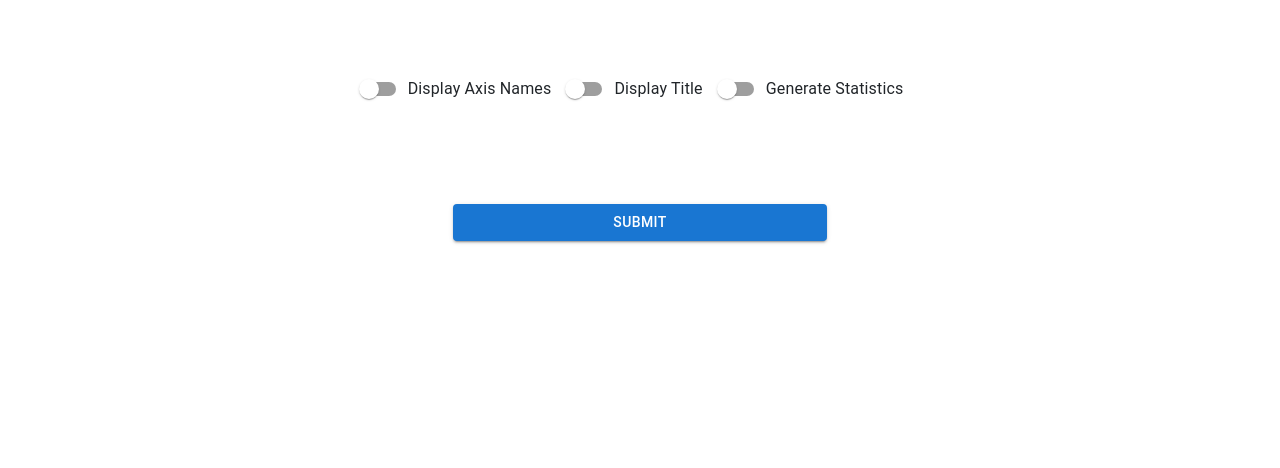
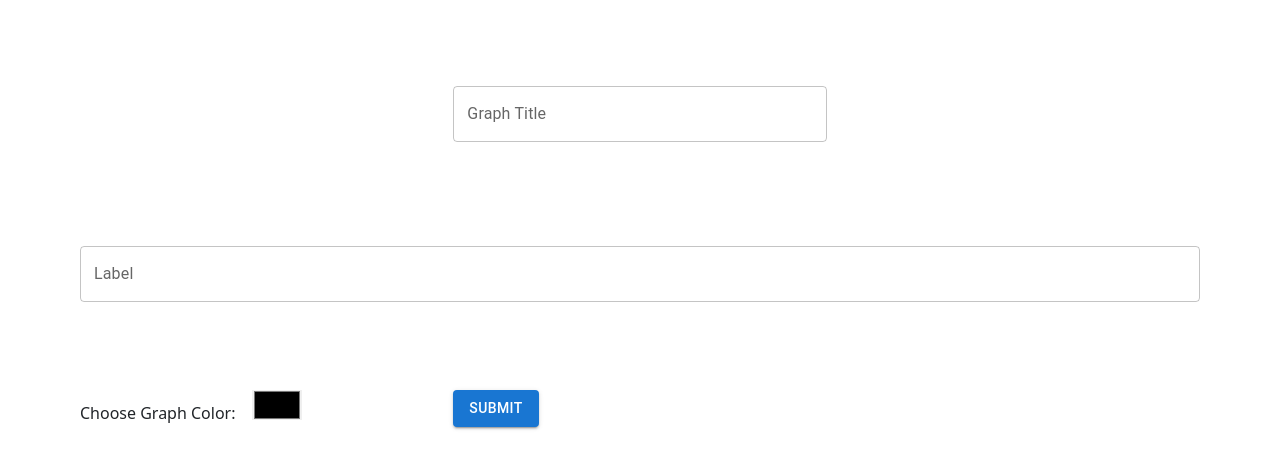
Before and after one commit to Relurk1/data-visualizer, a React (Create React App) app in the folder frontend/: page /histogram/1 in a window 1280 px wide. Shown: the part 320-788 px from the top of the page. Built offline with nearby package versions, Linux system fonts and the light colour scheme; no server answers.

Commit message:
Updated histogram.js for customization

```diff
--- a/frontend/src/pages/ChartSelect/Histogram.js
+++ b/frontend/src/pages/ChartSelect/Histogram.js
@@ -1,18 +1,18 @@
 import React, { useState, useEffect } from 'react';
-import { Container, Typography, FormControl, InputLabel, Select, MenuItem, Switch, FormControlLabel, Button } from '@mui/material';
+import { FormControl, InputLabel, Select, MenuItem, Button, TextField } from '@mui/material';
 import Navbar from '../../components/Navbar';
 import { useParams } from 'react-router-dom';
 import axios from 'axios';
+import { useNavigate } from 'react-router-dom';
 import "./OneVarDistribution.css";
-import { useNavigate } from 'react-router-dom';
 
 function Histogram() {
   const { fileId } = useParams(); // Get fileId from URL
   const [columns, setColumns] = useState([]); // State to store column names
   const [dropdown1, setDropdown1] = useState(''); // State for selected variable
-  const [toggle1, setToggle1] = useState(false);
-  const [toggle2, setToggle2] = useState(false);
-  const [toggle3, setToggle3] = useState(false);
+  const [xLabel, setXLabel] = useState(''); // Custom X-axis label
+  const [graphTitle, setGraphTitle] = useState(''); // Custom graph title
+  const [graphColor, setGraphColor] = useState('#000000'); // Default color: black
   const navigate = useNavigate();
 
   useEffect(() => {
@@ -26,24 +26,18 @@ function Histogram() {
       });
   }, [fileId]);
 
-  // Handlers for dropdowns
   const handleDropdown1Change = (event) => setDropdown1(event.target.value);
-
-  // Handlers for toggles
-  const handleToggle1Change = (event) => setToggle1(event.target.checked);
-  const handleToggle2Change = (event) => setToggle2(event.target.checked);
-  const handleToggle3Change = (event) => setToggle3(event.target.checked);
 
   const handleSubmit = () => {
     // Prepare data to send to the backend
     const payload = {
-      Id : fileId,
-      var_amt : '1',
+      Id: fileId,
+      var_amt: '1',
       chartType: "histogram",
       x_col: dropdown1,
-      displayAxisNames: toggle1,
-      displayTitle: toggle2,
-      generateStatistics: toggle3,
+      x_label: xLabel, // Include custom X-axis label
+      title: graphTitle, // Include custom graph title
+      color: graphColor, // Include custom graph color
     };
 
     axios.post(`http://localhost:5000/api/chart`, payload)
@@ -54,15 +48,17 @@ function Histogram() {
       .catch(error => {
         console.error("Error generating chart:", error);
       });
-  }
+  };
 
   return (
     <div className="plot">
       <Navbar />
       <div className='grid-container-svardist'>
 
+        {/* Title */}
         <h3 className="grid-item-1-svardist">Histogram</h3>
 
+        {/* Tracked Variable Dropdown */}
         <FormControl fullWidth margin="normal" className="grid-item-2-svardist">
           <InputLabel>Tracked Variable</InputLabel>
           <Select value={dropdown1} onChange={handleDropdown1Change}>
@@ -72,30 +68,50 @@ function Histogram() {
           </Select>
         </FormControl>
 
-        <div className='grid-item-3-svardist'>
-            <FormControlLabel
-                control={<Switch checked={toggle1} onChange={handleToggle1Change} />}
-                label="Display Axis Names"
+        {/* Custom Graph Title */}
+        <TextField
+          label="Graph Title"
+          value={graphTitle}
+          onChange={(e) => setGraphTitle(e.target.value)}
+          fullWidth
+          margin="normal"
+          className="grid-item-4-svardist"
         />
-            <FormControlLabel
-                control={<Switch checked={toggle2} onChange={handleToggle2Change} />}
-                label="Display Title"
+
+        {/* Custom X-Axis Label */}
+        <TextField
+          label="Label"
+          value={xLabel}
+          onChange={(e) => setXLabel(e.target.value)}
+          fullWidth
+          margin="normal"
+          className="grid-item-3-svardist"
         />
-            <FormControlLabel
-                control={<Switch checked={toggle3} onChange={handleToggle3Change} />}
-                label="Generate Statistics"
+
+        {/* Color Picker */}
+        <div className="grid-item-5-svardist">
+          <label htmlFor="colorPicker" style={{ marginRight: "1rem" }}>
+            Choose Graph Color:
+          </label>
+          <input
+            type="color"
+            id="colorPicker"
+            value={graphColor}
+            onChange={(e) => setGraphColor(e.target.value)}
+            style={{ cursor: "pointer", width: "50px", height: "30px", border: "none" }}
           />
         </div>
 
+        {/* Submit Button */}
+        <div className="grid-item-6-svardist">
           <Button
             variant="contained"
             color="primary"
-          style={{ marginTop: '1rem' }}
-          className="grid-item-5"
             onClick={handleSubmit}
           >
             Submit
           </Button>
+        </div>
 
       </div>
     </div>
```
Lines whose indentation alone changed are shown as unchanged.
